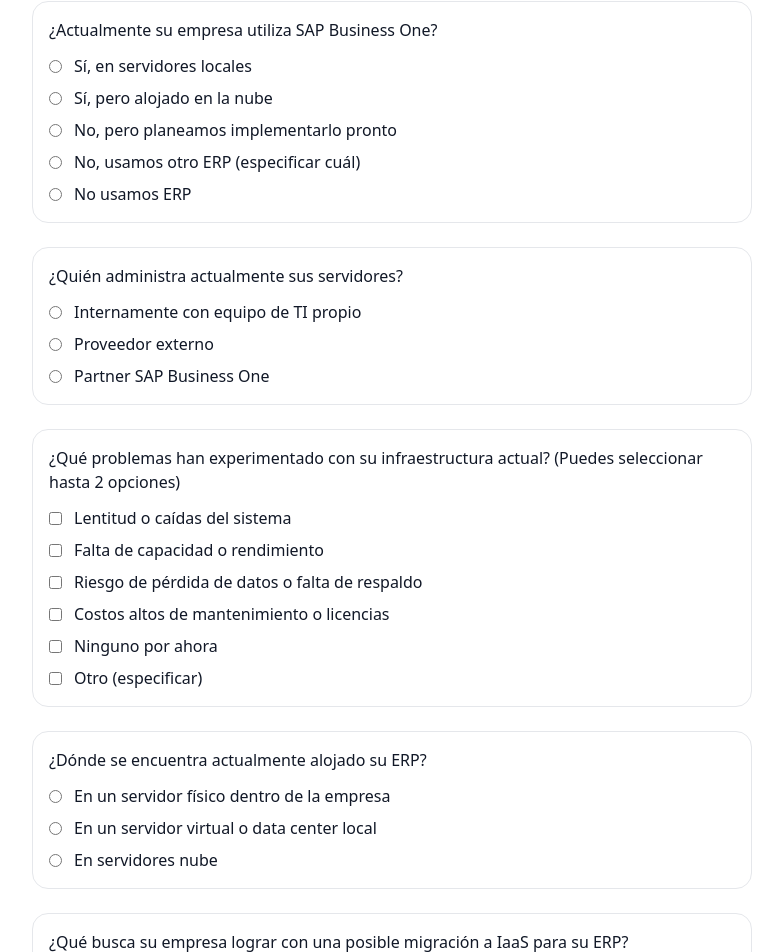
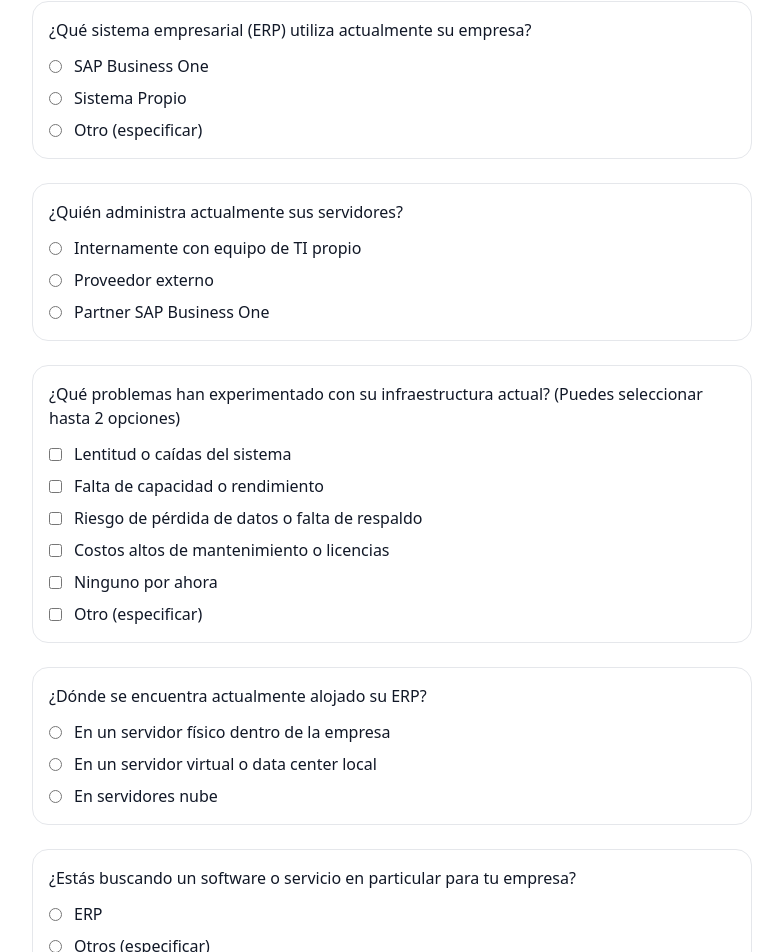
Before and after one commit to grupoinforum/cuestionario-incloud, a Next.js app: page /diagnostico in a window 1280 px wide. Shown: the part 221-1173 px from the top of the page, without its empty margins (248-1031 px from the left). Built offline with nearby package versions, Linux system fonts and the light colour scheme.

Commit message:
Update diagnostico-content.tsx

```diff
--- a/app/diagnostico/diagnostico-content.tsx
+++ b/app/diagnostico/diagnostico-content.tsx
@@ -34,16 +34,14 @@
    ========================= */
 const QUESTIONS: readonly Question[] = [
   {
-    id: "usa_sapb1",
-    label: "¿Actualmente su empresa utiliza SAP Business One?",
+    id: "sistema_erp_actual",
+    label: "¿Qué sistema empresarial (ERP) utiliza actualmente su empresa?",
     type: "single",
     required: true,
     options: [
-      { value: "onprem", label: "Sí, en servidores locales", score: 2 },
-      { value: "cloud", label: "Sí, pero alojado en la nube", score: 1 },
-      { value: "plan_implementar", label: "No, pero planeamos implementarlo pronto", score: 2 },
-      { value: "otro_erp", label: "No, usamos otro ERP (especificar cuál)", score: 1, requiresText: true },
-      { value: "sin_erp", label: "No usamos ERP", score: 1 },
+      { value: "sap_b1", label: "SAP Business One", score: 2 },
+      { value: "sistema_propio", label: "Sistema Propio", score: 2 },
+      { value: "otro", label: "Otro (especificar)", score: 2, requiresText: true },
     ],
   },
   {
@@ -84,16 +82,13 @@
     ],
   },
   {
-    id: "objetivo_iaas",
-    label: "¿Qué busca su empresa lograr con una posible migración a IaaS para su ERP?",
+    id: "busca_software_servicio",
+    label: "¿Estás buscando un software o servicio en particular para tu empresa?",
     type: "single",
     required: true,
     options: [
-      { value: "estabilidad_rendimiento", label: "Mayor estabilidad y rendimiento del sistema", score: 2 },
-      { value: "seguridad_respaldo", label: "Seguridad y respaldo continuo de la información", score: 2 },
-      { value: "optimizar_costos", label: "Optimización de costos de infraestructura", score: 2 },
-      { value: "delegar_admin", label: "Delegar la administración técnica a expertos", score: 2 },
-      { value: "solo_ver_opciones", label: "Solo quiero ver diferentes opciones", score: 1 },
+      { value: "erp", label: "ERP", score: 2 },
+      { value: "otros", label: "Otros (especificar)", score: 2, requiresText: true },
     ],
   },
 ] as const;
```
